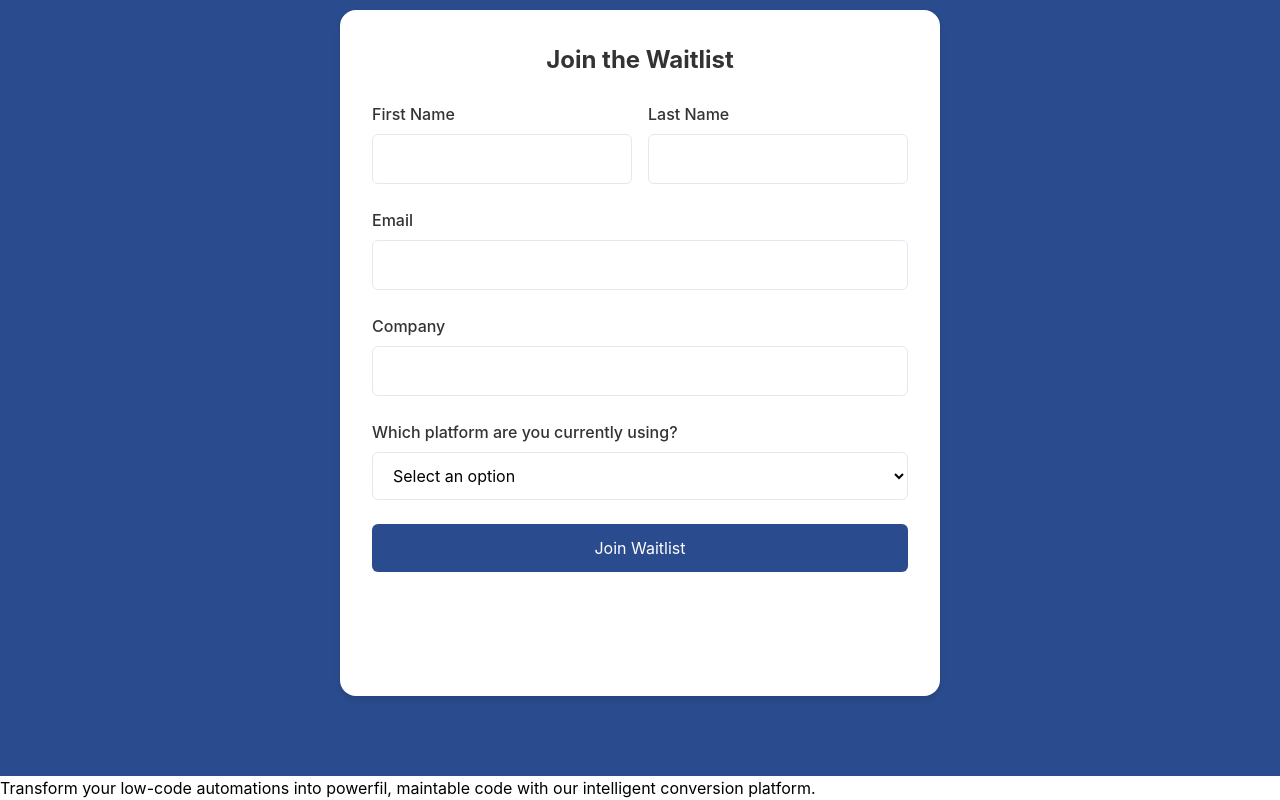
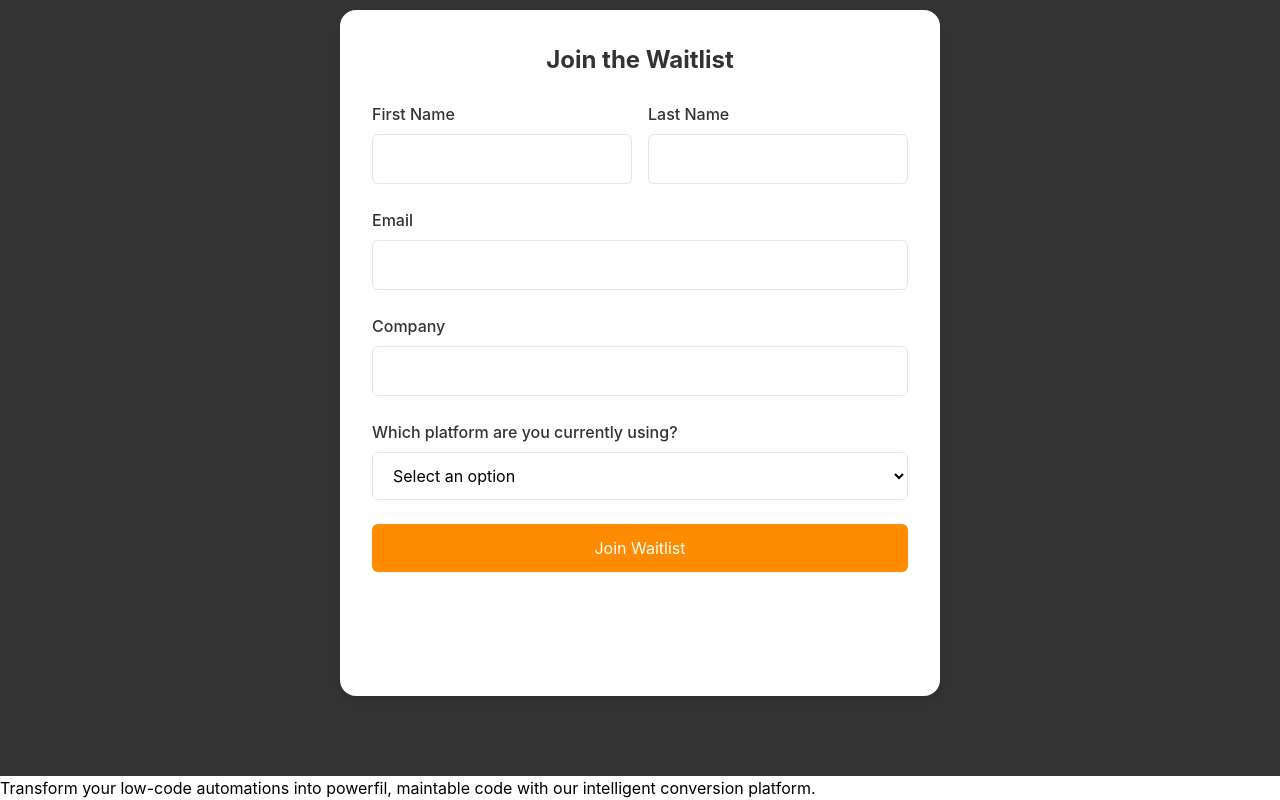
Before and after one commit to RenatoLagos/CodeBridge, an Astro site: page / in a window 1280 px wide. Shown: the part 1976-2776 px from the top of the page. Built offline with nearby package versions, Linux system fonts and the light colour scheme; Astro itself is replaced by a stand-in of ours.

Commit message:
Refactor Benefits and Waitlist components: update icon format, change background colors, and enhance button styles. Remove unused hero background images.

```diff
--- a/src/components/Benefits.astro
+++ b/src/components/Benefits.astro
@@ -1,7 +1,7 @@
 ---
 const BENEFITS = [
     {
-        icon: "⏱️",
+        icon: "⏱",
         title: "Save Development Time",
         description: "Reduce migration time by up to 80% compared to manual rewriting of automation workflows."
         },
--- a/src/components/Waitlist.astro
+++ b/src/components/Waitlist.astro
@@ -47,7 +47,7 @@
 <style>
     .waitlist-section {
         padding: 5rem 0;
-        background-color: var(--primary-blue);
+        background-color: var(--text-dark);
     }
 
     .container {
@@ -126,7 +126,7 @@
     }
 
     .form-button {
-        background-color: var(--primary-blue);
+        background-color: var(--accent-orange);
         color: var(--text-light);
         border: none;
         border-radius: 6px;
@@ -137,6 +137,10 @@
         padding: 0.75rem 1rem;
     }
 
+    .form-button:hover {
+        background-color: var(--accent-light-blue);
+    }
+
 
 
 
```
Also changed, not shown: src/static/images/hero-bg-2.webp (deleted), src/static/images/hero-bg.webp (deleted).
